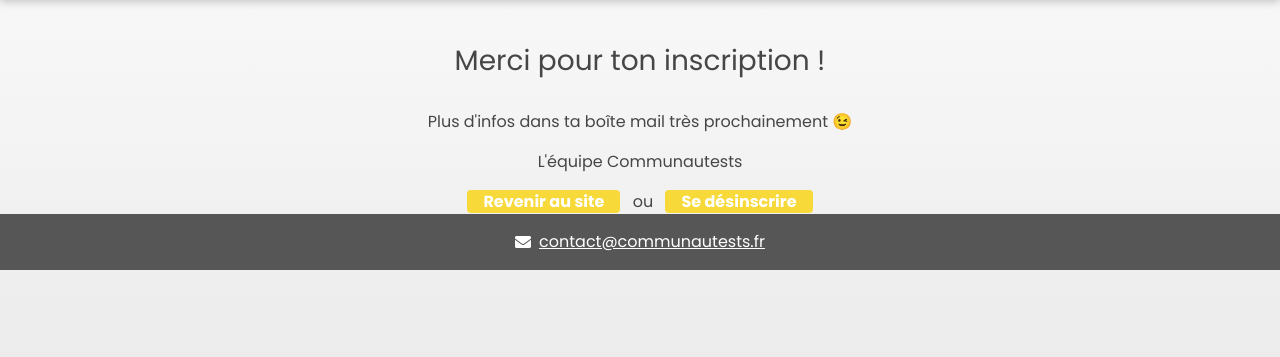
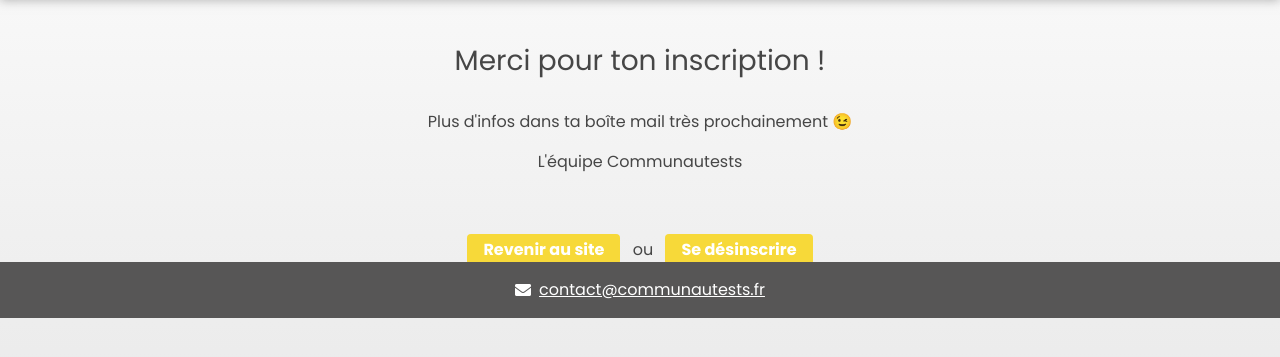
Before and after one commit to benj-p/prelaunch, a PHP site: page /merci.html in a window 1280 px wide. Shown: the part 362-719 px from the top of the page. Run offline with PHP 8.4, Linux system fonts and the light colour scheme.

Commit message:
Thank you page styling

```diff
--- a/css/style.css
+++ b/css/style.css
@@ -55,6 +55,16 @@ h2 {
   font-weight: normal;
 }
 
+.btn-thanks {
+  display: inline;
+  background-color: #F7D939;
+  border-radius: 4px;
+  color: white;
+  font-weight: bold;
+  padding: 4px 16px;
+  margin: 0px 8px;
+}
+
 .beta-btn {
   display: inline;
   background-color: #F7D939;
@@ -64,6 +74,10 @@ h2 {
   padding: 2px 4px;
   margin-left: 8px;
   vertical-align: super;
+}
+
+.thanks-buttons {
+  margin-top: 8vh;
 }
 
 form {
@@ -87,12 +101,6 @@ form {
   color: white;
   font-weight: bold;
   border-radius: 0px;
-}
-
-.confirmation {
-  padding: 0px 16px;
-  border-radius: 4px;
-  margin: 0px 8px;
 }
 
 .form-control {
--- a/merci.html
+++ b/merci.html
@@ -52,7 +52,9 @@
     <p>Plus d'infos dans ta boîte mail très prochainement 😉</p>
     <p>L'équipe Communautests</p>
 
-    <a href="index.html" class="btn-input confirmation">Revenir au site</a><span class="mobile-hidden"> ou </span> <a href="https://herokuapp.us20.list-manage.com/unsubscribe?u=1032adc8ab5e905f4f983093b&id=acdd1f3640" class="btn-input confirmation">Se&nbsp;désinscrire</a>
+    <div class="thanks-buttons">
+      <a href="index.html" class="btn-thanks">Revenir au site</a><span class="mobile-hidden"> ou </span> <a href="https://herokuapp.us20.list-manage.com/unsubscribe?u=1032adc8ab5e905f4f983093b&id=acdd1f3640" class="btn-thanks">Se&nbsp;désinscrire</a>
+    </div>
   </div>
 
 
```
